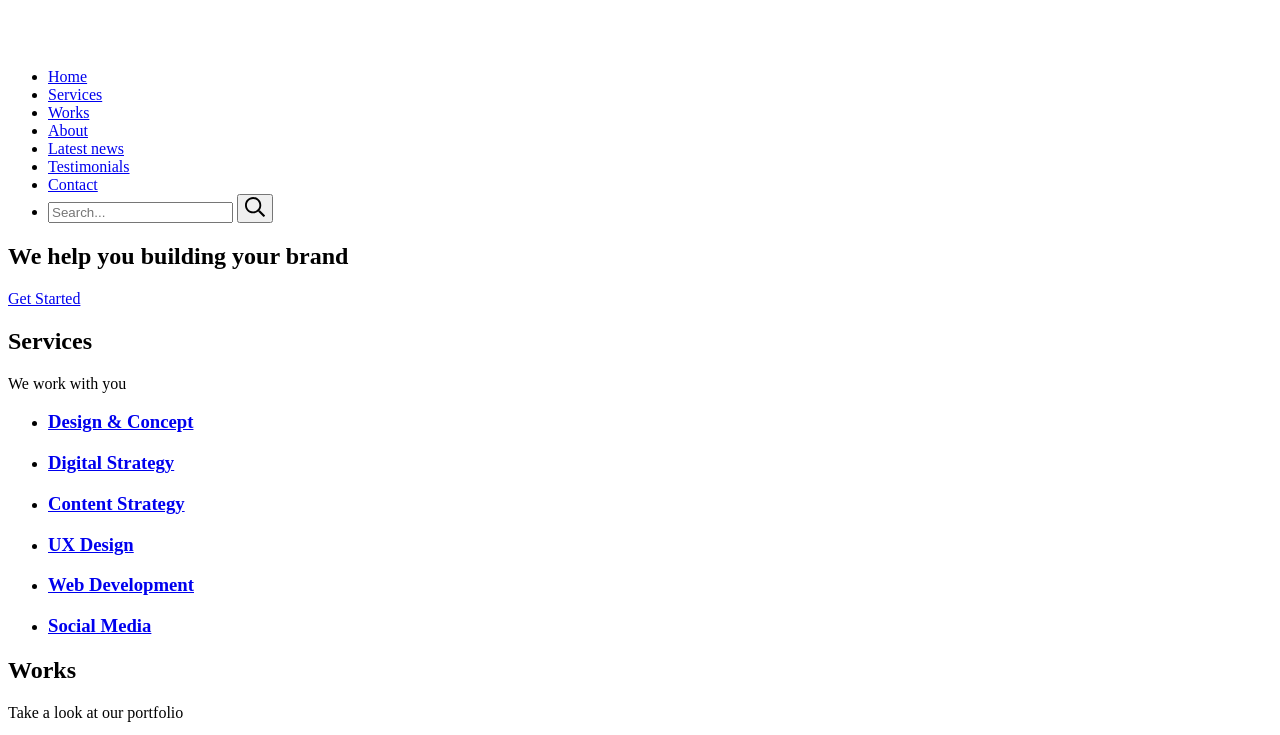
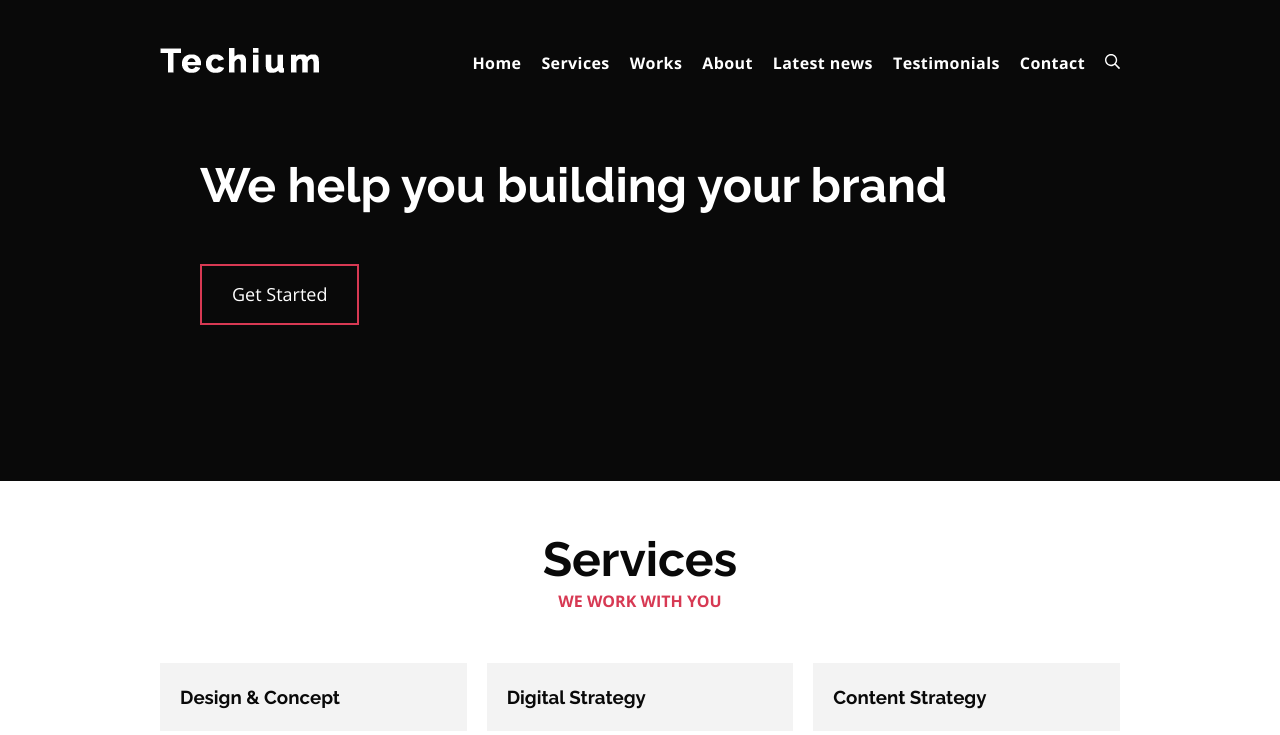
Before and after one commit to valen2510/holbertonschool-web_front_end, a plain HTML site: page 0x06-responsive_design/01-index.html in a window 1280 px wide. Shown: the top 735 px of the page. Drawn offline with nearby package versions, Linux system fonts and the light colour scheme; files whose address does not match are found by name.

Commit message:
Appli right syles

```diff
--- a/0x06-responsive_design/01-index.html
+++ b/0x06-responsive_design/01-index.html
@@ -16,7 +16,7 @@
       href="https://fonts.googleapis.com/css?family=Open+Sans:400,700|Raleway:700&display=swap"
       rel="stylesheet"
     />
-    <link rel="stylesheet" href="00-styles.css" />
+    <link rel="stylesheet" href="01-styles.css" />
   </head>
   <body>
     <!– Header –>
```
